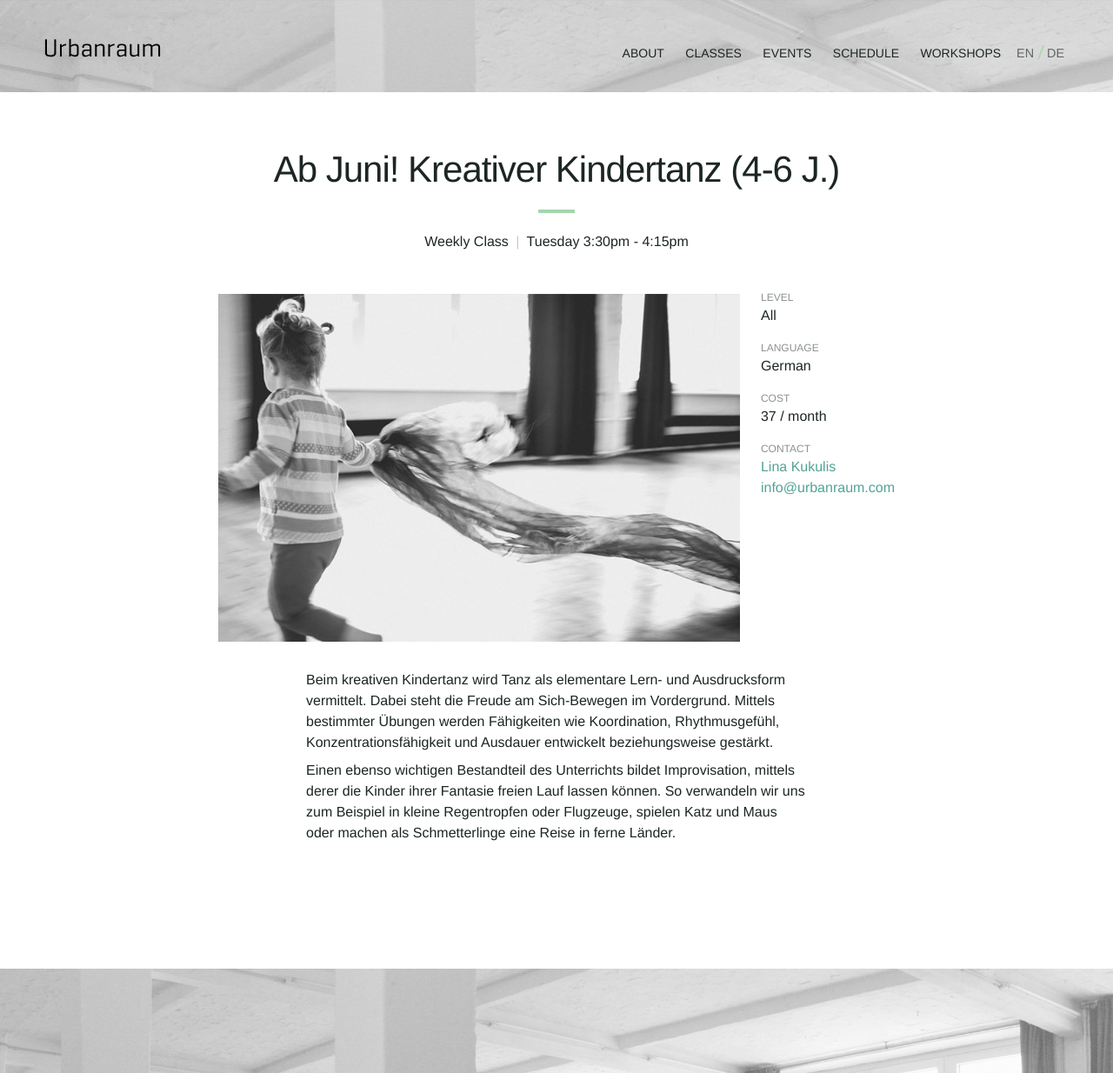
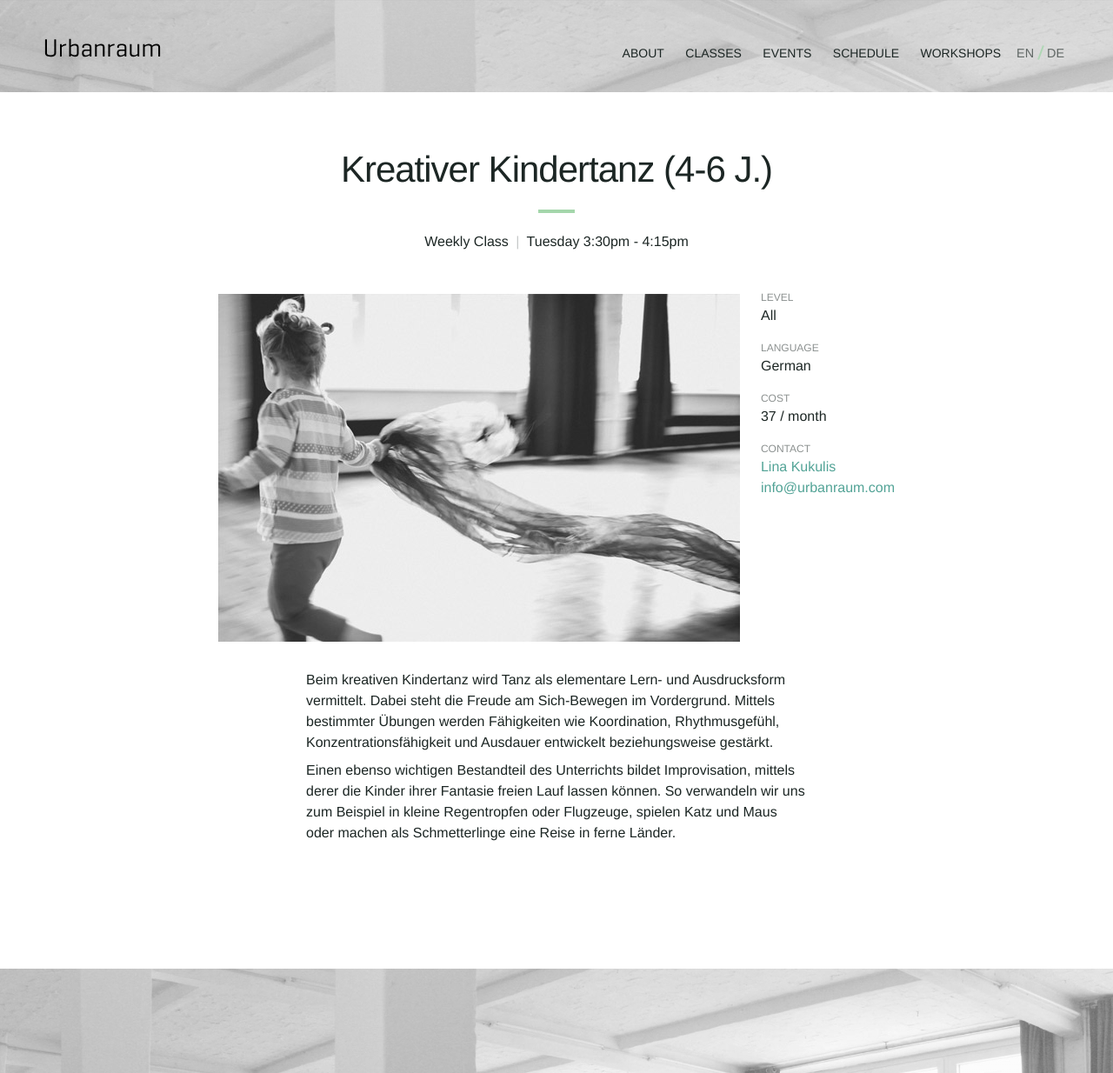
Before and after one commit to Kriesse/urbanraum, a Jekyll site: the page built from _classes/kreativer-kindertanz-lina-4.md, in a window 1280 px wide. Shown: the whole page at 87% size. Built offline with Jekyll 4.4.1, drawn with Linux system fonts in a browser that asks for light colours; nearby versions of some CDN libraries.

Commit message:
Update kreativer-kindertanz-lina-4.md

```diff
--- a/_classes/kreativer-kindertanz-lina-4.md
+++ b/_classes/kreativer-kindertanz-lina-4.md
@@ -7,8 +7,8 @@ schedule:
     end: "4:15pm"
 image: "class-kindertanz.jpg"
 
-title_en: "Ab Juni! Kreativer Kindertanz (4-6 J.)"
-title_de: "Ab Juni! Kreativer Kindertanz (4-6 J.)"
+title_en: "Kreativer Kindertanz (4-6 J.)"
+title_de: "Kreativer Kindertanz (4-6 J.)"
 
 type_en: "Weekly Class"
 type_de: "Wöchentlicher Kurs"
```
